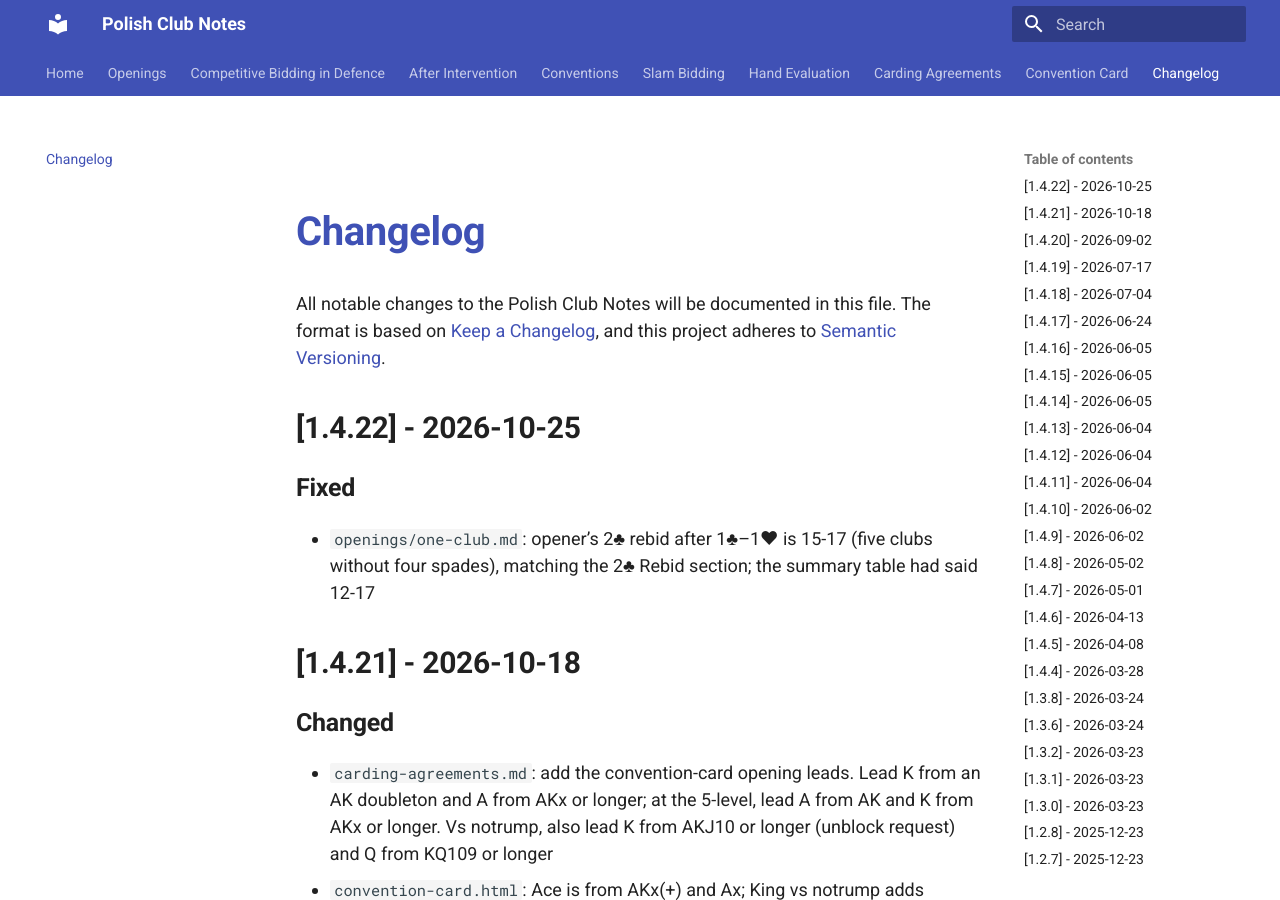
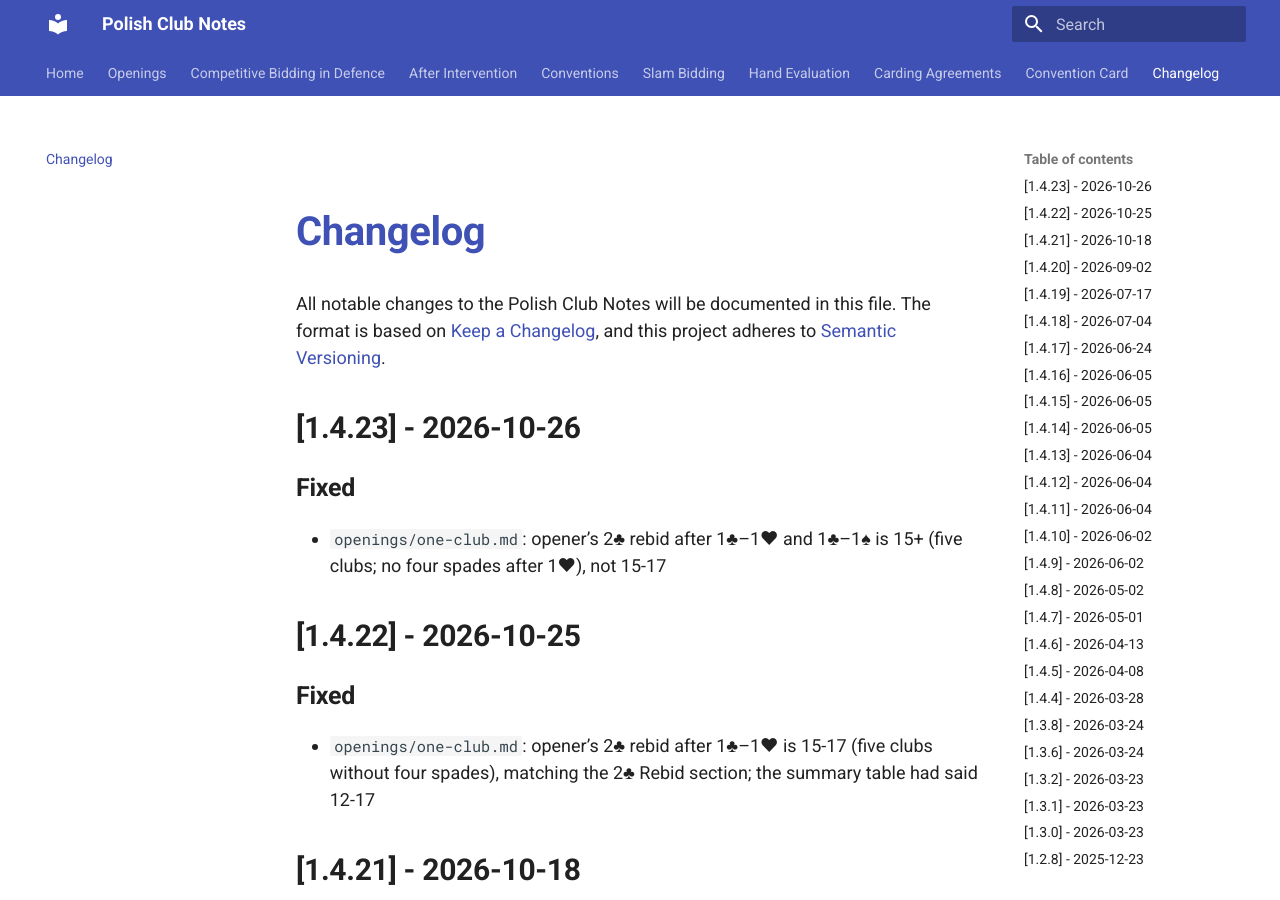
Before and after one commit to glindstrom/polish-club-notes, an MkDocs documentation site: the page built from docs/changelog.md, in a window 1280 px wide and 900 px high. Built offline with MkDocs 1.6.1 and Material for MkDocs 9.7.7, drawn with Linux system fonts in a browser that asks for light colours.

Commit message:
docs(openings): 1♣–1♥–2♣ rebid is 15+
The opener's 2♣ rebid after 1♣–1♥ (five clubs, no four spades) is 15+ HCP. The shared 2♣ rebid heading covers both 1♥ and 1♠ and now matches the 1♣–1♠–2♣ text.

Co-authored-by: glindstrom <glindstrom@users.noreply.github.com>

```diff
--- a/docs/changelog.md
+++ b/docs/changelog.md
@@ -2,6 +2,10 @@
 All notable changes to the Polish Club Notes will be documented in this file.
 The format is based on [Keep a Changelog](https://keepachangelog.com/en/1.0.0/),
 and this project adheres to [Semantic Versioning](https://semver.org/spec/v2.0.0.html).
+
+## [1.4.23] - 2026-10-26
+### Fixed
+- `openings/one-club.md`: opener’s 2♣ rebid after 1♣–1♥ and 1♣–1♠ is 15+ (five clubs; no four spades after 1♥), not 15-17
 
 ## [1.4.22] - 2026-10-25
 ### Fixed
```
Also changed, not shown: docs/openings/one-club.md (+3 -3 lines).
